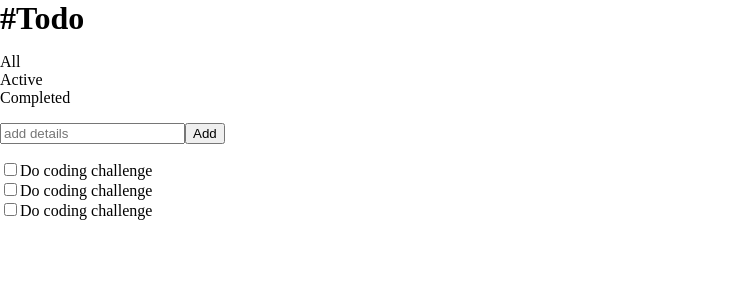
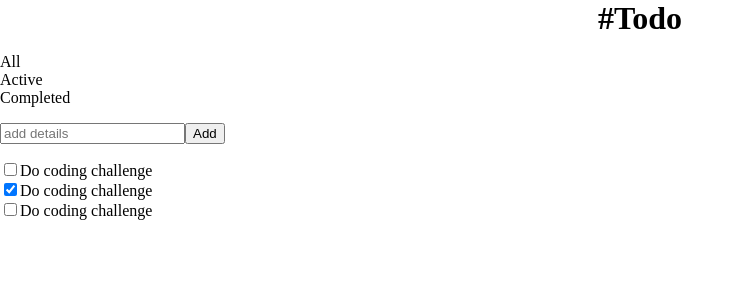
Before and after one commit to cacosted/react-tasks, a React (Vite) app: page / in a window 1280 px wide. Shown: the top 300 px of the page, without its empty margins (0-744 px from the left). Built offline with nearby package versions, Linux system fonts and the light colour scheme.

Commit message:
add main components to project

```diff
--- a/src/App.jsx
+++ b/src/App.jsx
@@ -1,29 +1,32 @@
-function App () {
+import { TaskFilters } from './components/TaskFilters'
+import { SearchBar } from './components/SearchBar'
+import { Task } from './components/Task'
+import { TaskList } from './components/Tasklist'
+import styled from 'styled-components'
+
+const Title = styled.h1`
+  text-align: center;
+`
+
+const taskList = [
+  { text: 'Do coding challenge', completed: false },
+  { text: 'Do coding challenge', completed: true },
+  { text: 'Do coding challenge', completed: false }
+]
+
+export const App = () => {
   return (
     <>
-      <h1>#Todo</h1>
-      <nav>
-        <ul>
-          <li>All</li>
-          <li>Active</li>
-          <li>Completed</li>
-        </ul>
-      </nav>
-      <input type='text' placeholder='add details' />
-      <button>Add</button>
-      <ul>
-        <li>
-          <input type='checkbox' /><span>Do coding challenge</span>
-        </li>
-        <li>
-          <input type='checkbox' /><span>Do coding challenge</span>
-        </li>
-        <li>
-          <input type='checkbox' /><span>Do coding challenge</span>
-        </li>
-      </ul>
+      <Title>#Todo</Title>
+      <TaskFilters />
+      <SearchBar />
+      <TaskList>
+        {
+          taskList.map((task, id) => (
+            <Task key={id} text={task.text} completed={task.completed} />
+          ))
+        }
+      </TaskList>
     </>
   )
 }
-
-export default App
--- /dev/null
+++ b/src/components/SearchBar/index.jsx
@@ -0,0 +1,8 @@
+export const SearchBar = () => {
+  return (
+    <div>
+      <input type='text' placeholder='add details' />
+      <button>Add</button>
+    </div>
+  )
+}
--- /dev/null
+++ b/src/components/Task/index.jsx
@@ -0,0 +1,8 @@
+export const Task = ({ text, completed }) => {
+  return (
+    <li>
+      <input type='checkbox' defaultChecked={completed} />
+      <span>{text}</span>
+    </li>
+  )
+}
--- /dev/null
+++ b/src/components/TaskFilters/index.jsx
@@ -0,0 +1,11 @@
+export const TaskFilters = () => {
+  return (
+    <nav>
+      <ul>
+        <li>All</li>
+        <li>Active</li>
+        <li>Completed</li>
+      </ul>
+    </nav>
+  )
+}
--- /dev/null
+++ b/src/components/TaskList/index.jsx
@@ -0,0 +1,8 @@
+
+export const TaskList = ({ children }) => {
+  return (
+    <ul>
+      {children}
+    </ul>
+  )
+}
--- a/src/main.jsx
+++ b/src/main.jsx
@@ -1,6 +1,6 @@
 import React from 'react'
 import ReactDOM from 'react-dom/client'
-import App from './App'
+import { App } from './App'
 import { GlobalStyle } from './styles/GlobalStyles'
 
 ReactDOM.createRoot(document.getElementById('root')).render(
```
Also changed, not shown: src/components/SearchBar/styles.js (added), src/components/TaskFilters/styles.js (added).
